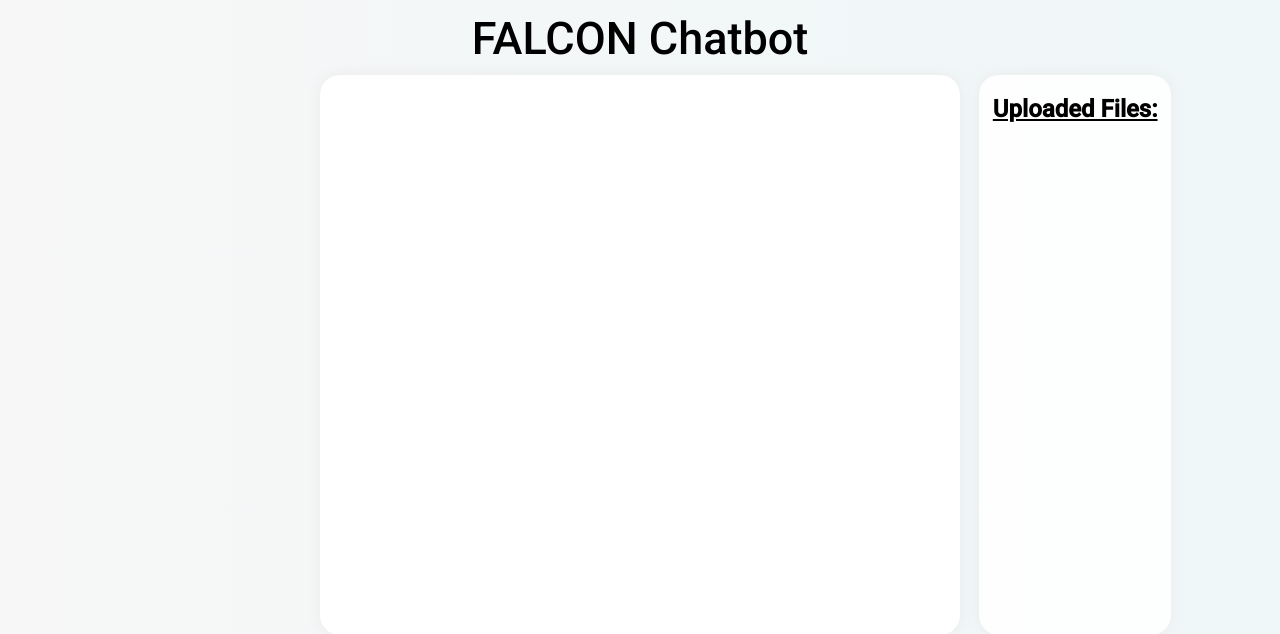
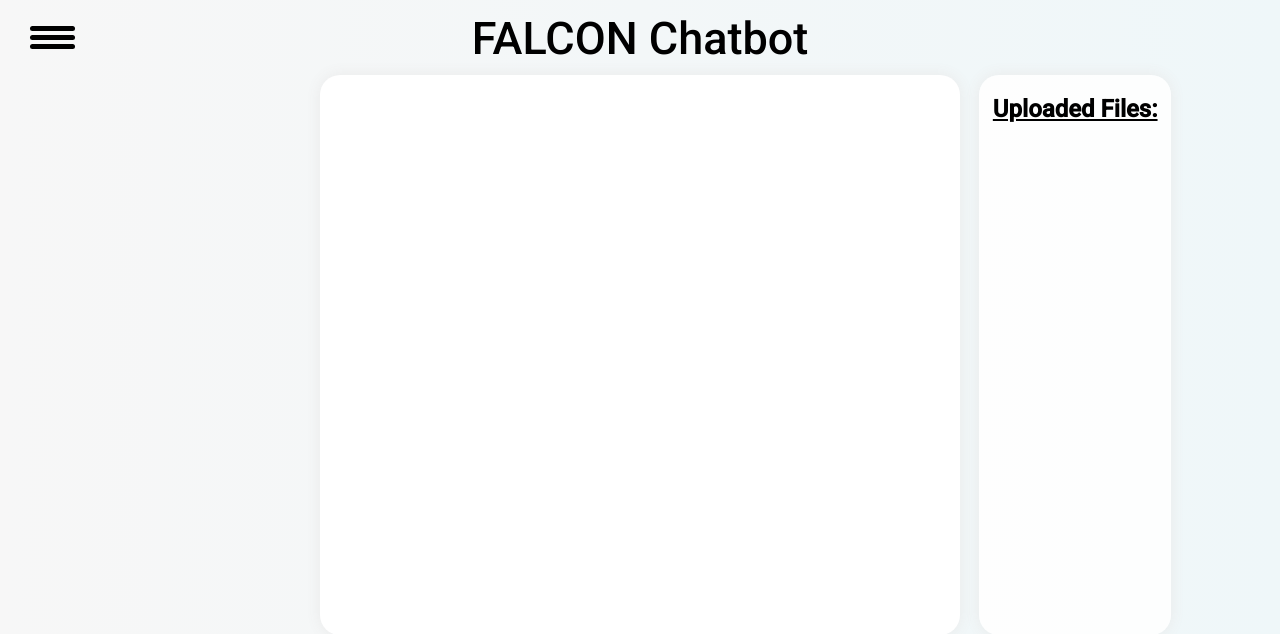
Before and after one commit to Cyberninja101/FalconAI, a Flask app: page / in a window 1280 px wide. Shown: the top 634 px of the page. Run offline with Flask 3, Linux system fonts and the light colour scheme.

Commit message:
hamburger settings

```diff
--- a/Web_App/static/css/home.css
+++ b/Web_App/static/css/home.css
@@ -34,10 +34,112 @@ html, body {
     padding-top: 12px;
     padding-bottom: 10px;
     color: rgb(0, 0, 0);
-    width:100%;
+    width: 100%;
     margin-left: 0px;
     margin-right: 0px;
 }
+
+
+/* Hamburger stuff */
+
+#menu {
+    z-index: 2;
+    text-align: left;
+}
+
+#menu-bar {
+    width: 45px;
+    height: 40px;
+    margin: 30px 0 0px 30px;
+    cursor: pointer;
+}
+
+.bar {
+    height: 5px;
+    width: 100%;
+    /* background-color: #DC052D; */
+    background-color: #000000;
+    display: block;
+    border-radius: 5px;
+    transition: 0.3s ease;
+}
+
+#bar1 {
+    transform: translateY(-4px);
+}
+
+#bar3 {
+    transform: translateY(4px);
+}
+
+.nav {
+    transition: 0.3s ease;
+    display: none;
+}
+
+.nav ul {
+    transform: translateY(-25px);
+    padding: 0 35px;
+}
+
+.nav li {
+    list-style: none;
+    padding: 0px 0;
+}
+
+.nav li a {
+    color: rgb(0, 0, 0);
+    font-size: 25px;
+    text-decoration: none;
+
+}
+
+.nav li a:hover {
+    font-weight: bold;
+}
+
+.menu-bg, #menu {
+    top: 0;
+    left: 0;
+    position: absolute;
+}
+
+.menu-bg {
+    z-index: 1;
+    width: 0;
+    height: 0;
+    margin: 30px 0 20px 30px;
+    background-color:rgb(143, 210, 255);
+    border-radius: 50%;
+    transition: 0.3s ease;
+}
+
+.change {
+    display: block;
+}
+
+.change .bar {
+    background-color: rgb(0, 0, 0);
+}
+
+.change #bar1 {
+    transform: translateY(4px) rotateZ(-45deg);
+}
+
+.change #bar2 {
+    opacity: 0;
+}
+
+.change #bar3 {
+    transform: translateY(-6px) rotateZ(45deg);
+}
+
+.change-bg {
+    width: 520px;
+    height: 460px;
+    transform: translate(-60%,-30%);
+}
+
 
 
 
--- a/Web_App/static/home.js
+++ b/Web_App/static/home.js
@@ -7,6 +7,13 @@
 //         });
 //     });
 // });
+
+// Hamburger menu
+function menuOnClick() {
+    document.getElementById("menu-bar").classList.toggle("change");
+    document.getElementById("nav").classList.toggle("change");
+    document.getElementById("menu-bg").classList.toggle("change-bg");
+}
 
 var form_entry = document.getElementById("entry");
 var chat_box = document.getElementById("chat_log");
--- a/Web_App/templates/home.html
+++ b/Web_App/templates/home.html
@@ -12,8 +12,25 @@
     </head>
     <body onload="hide_pdf_button()">
         <div class="header">
+            <div id="menu">
+                <div id="menu-bar" onclick="menuOnClick()">
+                  <div id="bar1" class="bar"></div>
+                  <div id="bar2" class="bar"></div>
+                  <div id="bar3" class="bar"></div>
+                </div>
+                <nav class="nav" id="nav">
+                  <ul>
+                    <li><a href="#">Home</a></li>
+                    <li><a href="#">About</a></li>
+                    <li><a href="#">How To Use</a></li>
+                  </ul>
+                </nav>
+            </div>
+            <div class="menu-bg" id="menu-bg"></div>
             FALCON Chatbot
+
         </div>
+
 
         <div id="chat_log"></div>
         <div id="uploaded_files"><h2 style="text-decoration: underline;">Uploaded Files:</h2></div>
```
